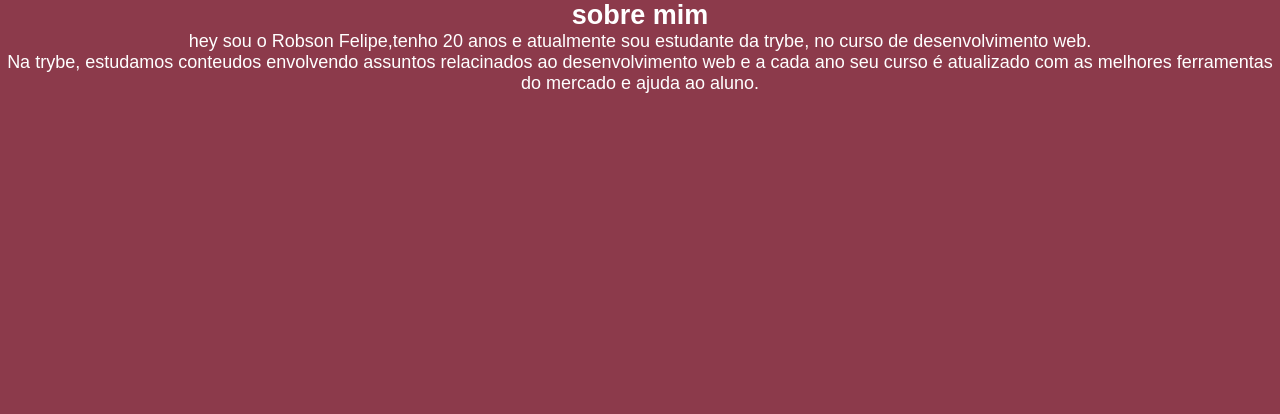
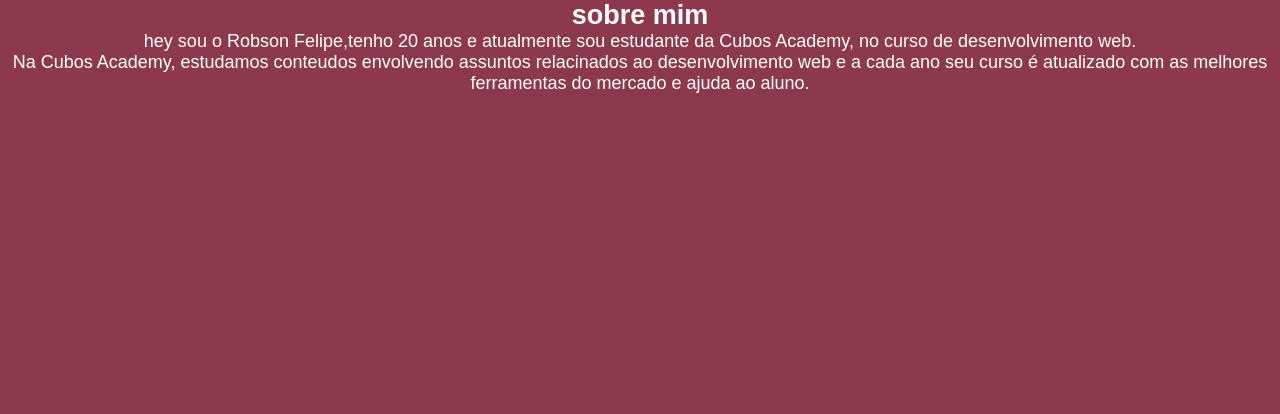
Before and after one commit to Felipemir/Felipemir.github.io, a plain HTML site: page index.html in a window 1280 px wide. Shown: the part 386-800 px from the top of the page. Drawn offline with Linux system fonts and the light colour scheme.

Commit message:
colocando a cubos no lugar da trybe

```diff
--- a/index.html
+++ b/index.html
@@ -25,10 +25,10 @@
         <article class="center">
             <h2>sobre mim</h2>
             <section class="apresentação">
-            <p>hey sou o Robson Felipe,tenho 20 anos e atualmente sou estudante da trybe, no curso de desenvolvimento web.</p>
+            <p>hey sou o Robson Felipe,tenho 20 anos e atualmente sou estudante da Cubos Academy, no curso de desenvolvimento web.</p>
 
             <p>
-                Na trybe, estudamos conteudos envolvendo assuntos relacinados ao desenvolvimento web e a cada ano seu curso é atualizado com as melhores ferramentas do mercado e  ajuda ao aluno.
+                Na Cubos Academy, estudamos conteudos envolvendo assuntos relacinados ao desenvolvimento web e a cada ano seu curso é atualizado com as melhores ferramentas do mercado e  ajuda ao aluno.
             </p>
         </section>
         </article>
```
